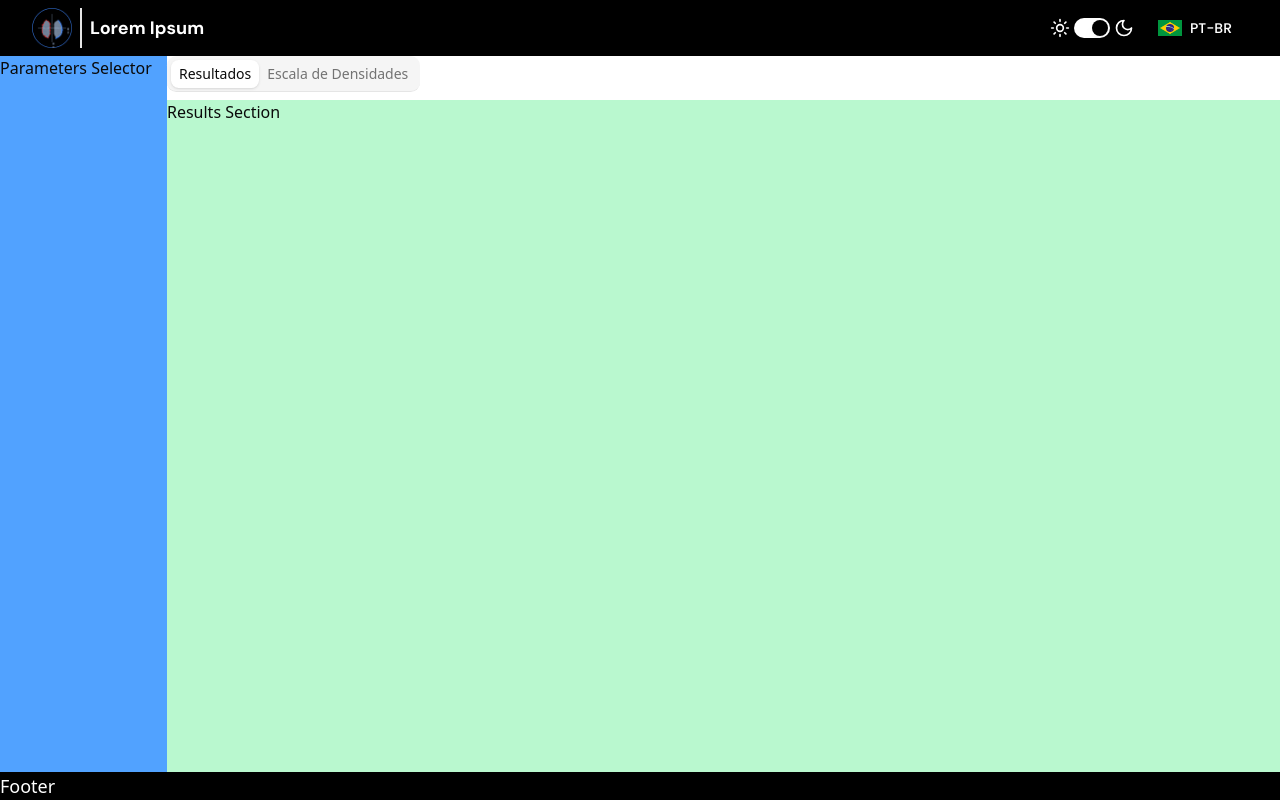
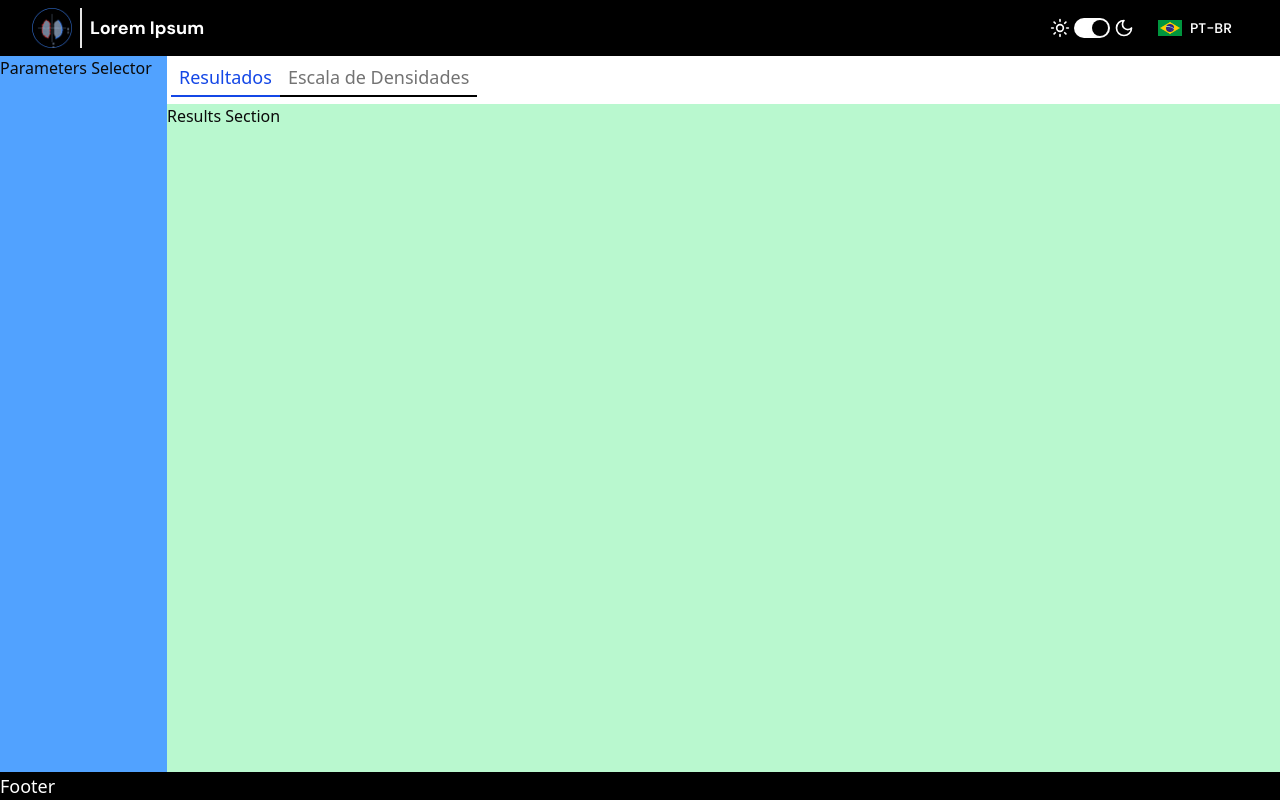
Before and after one commit to kelvinleandro/lung-segmentation-client, a React (Vite) app: page /segmentation in a window 1280 px wide. Built offline with nearby package versions, Linux system fonts and the light colour scheme; what @cornerstonejs/core, @cornerstonejs/dicom-image-loader would draw is missing.

Commit message:
feat: estilização das tabs
- modificado estilos padrões de TabsList e TabsTrigger
- modificado estilo da tabs principal
- preparado estilização da tabs da barra lateral

```diff
--- a/src/components/density-scale-section.tsx
+++ b/src/components/density-scale-section.tsx
@@ -123,7 +123,7 @@ const DensityScaleSection = () => {
         </div>
       </div>
 
-      <ScrollArea className="w-[60%] max-h-[40vh]">
+      <ScrollArea className="w-[60%] h-[40vh]">
         {classDescriptions.map((classDescription, index) => (
           <div
             key={index}
--- a/src/components/ui/tabs.tsx
+++ b/src/components/ui/tabs.tsx
@@ -1,7 +1,7 @@
-import * as React from "react"
-import * as TabsPrimitive from "@radix-ui/react-tabs"
+import * as React from "react";
+import * as TabsPrimitive from "@radix-ui/react-tabs";
 
-import { cn } from "@/lib/utils"
+import { cn } from "@/lib/utils";
 
 function Tabs({
   className,
@@ -13,7 +13,7 @@ function Tabs({
       className={cn("flex flex-col gap-2", className)}
       {...props}
     />
-  )
+  );
 }
 
 function TabsList({
@@ -24,12 +24,12 @@ function TabsList({
     <TabsPrimitive.List
       data-slot="tabs-list"
       className={cn(
-        "bg-muted text-muted-foreground inline-flex h-9 w-fit items-center justify-center rounded-lg p-1",
+        "bg-background text-muted-foreground inline-flex h-9 w-fit items-center justify-center rounded-lg",
         className
       )}
       {...props}
     />
-  )
+  );
 }
 
 function TabsTrigger({
@@ -40,12 +40,12 @@ function TabsTrigger({
     <TabsPrimitive.Trigger
       data-slot="tabs-trigger"
       className={cn(
-        "data-[state=active]:bg-background data-[state=active]:text-foreground ring-ring/10 dark:ring-ring/20 dark:outline-ring/40 outline-ring/50 inline-flex items-center justify-center gap-2 rounded-md px-2 py-1 text-sm font-medium whitespace-nowrap transition-[color,box-shadow] focus-visible:ring-4 focus-visible:outline-1 disabled:pointer-events-none disabled:opacity-50 aria-invalid:focus-visible:ring-0 data-[state=active]:shadow-sm [&_svg]:pointer-events-none [&_svg]:shrink-0 [&_svg:not([class*='size-'])]:size-4",
+        "data-[state=active]:bg-background data-[state=active]:text-foreground inline-flex items-center justify-center gap-2 px-2 py-1 text-sm font-medium whitespace-nowrap transition-[color,box-shadow]  disabled:pointer-events-none disabled:opacity-50 [&_svg]:pointer-events-none [&_svg]:shrink-0 [&_svg:not([class*='size-'])]:size-4",
         className
       )}
       {...props}
     />
-  )
+  );
 }
 
 function TabsContent({
@@ -61,7 +61,7 @@ function TabsContent({
       )}
       {...props}
     />
-  )
+  );
 }
 
-export { Tabs, TabsList, TabsTrigger, TabsContent }
+export { Tabs, TabsList, TabsTrigger, TabsContent };
--- a/src/pages/segmentation.tsx
+++ b/src/pages/segmentation.tsx
@@ -16,9 +16,22 @@ const SegmentationPage = () => {
         <div className="w-full">
           {mode === "segmentation" ? (
             <Tabs defaultValue="results" className="w-full h-full">
-              <TabsList className="flex border-b">
-                <TabsTrigger value="results">Resultados</TabsTrigger>
-                <TabsTrigger value="density">Escala de Densidades</TabsTrigger>
+              <TabsList className="flex mt-1 ml-1">
+                {/* <TabsList className="flex overflow-hidden border border-black mt-1 ml-1"> */}
+                <TabsTrigger
+                  value="results"
+                  className="data-[state=active]:text-blue-700 data-[state=active]:border-b-2 data-[state=active]:border-blue-700 hover:bg-black/10 border-b-2 border-black text-lg"
+                  // className="data-[state=active]:text-white data-[state=active]:bg-black bg-white text-black hover:bg-black hover:text-white text-lg"
+                >
+                  Resultados
+                </TabsTrigger>
+                <TabsTrigger
+                  value="density"
+                  className="data-[state=active]:text-blue-700 data-[state=active]:border-b-2 data-[state=active]:border-blue-700 hover:bg-black/10 border-b-2 border-black text-lg"
+                  // className="data-[state=active]:text-white data-[state=active]:bg-black bg-white text-black hover:bg-black hover:text-white text-lg"
+                >
+                  Escala de Densidades
+                </TabsTrigger>
               </TabsList>
               <TabsContent value="results">
                 <ResultsSection />
```
